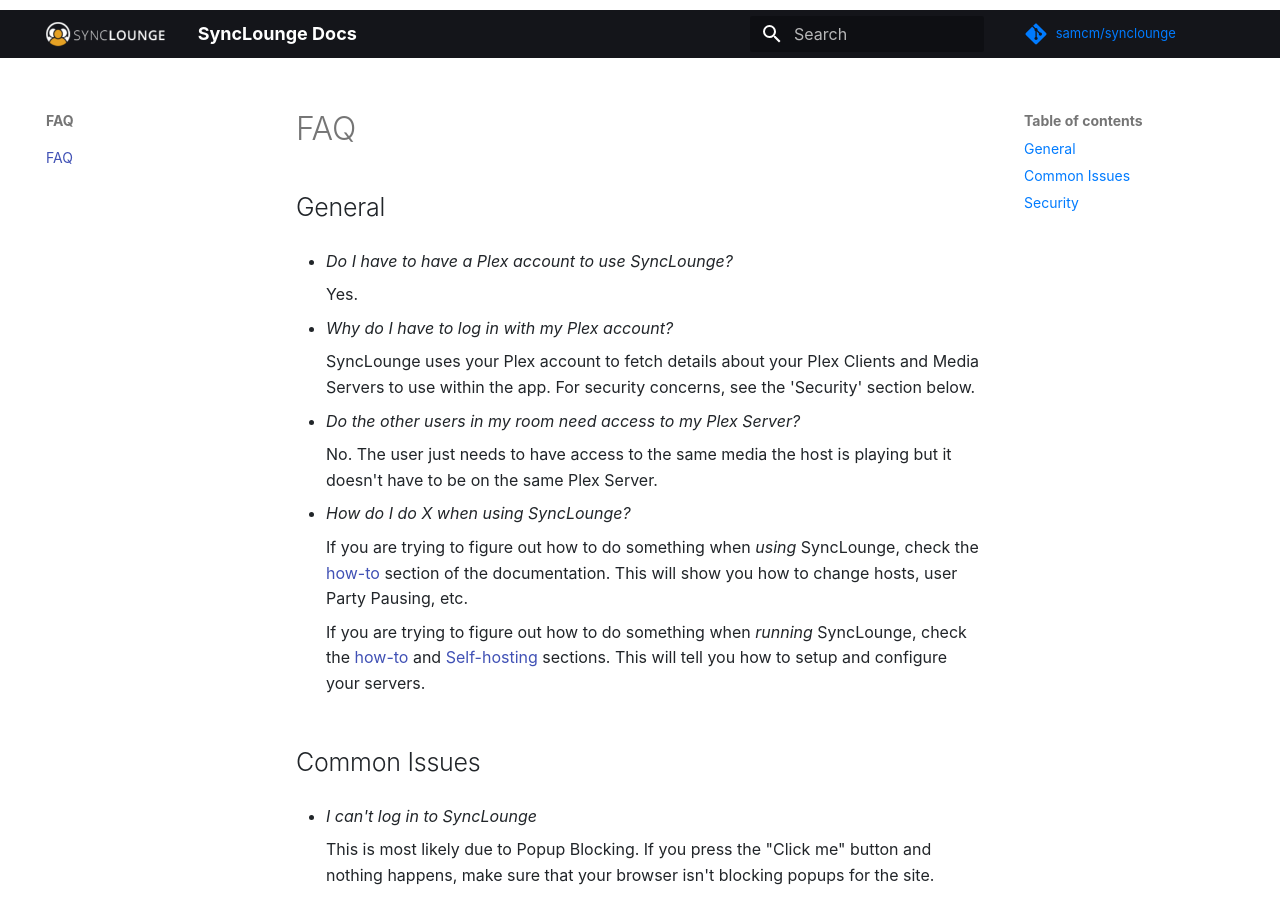
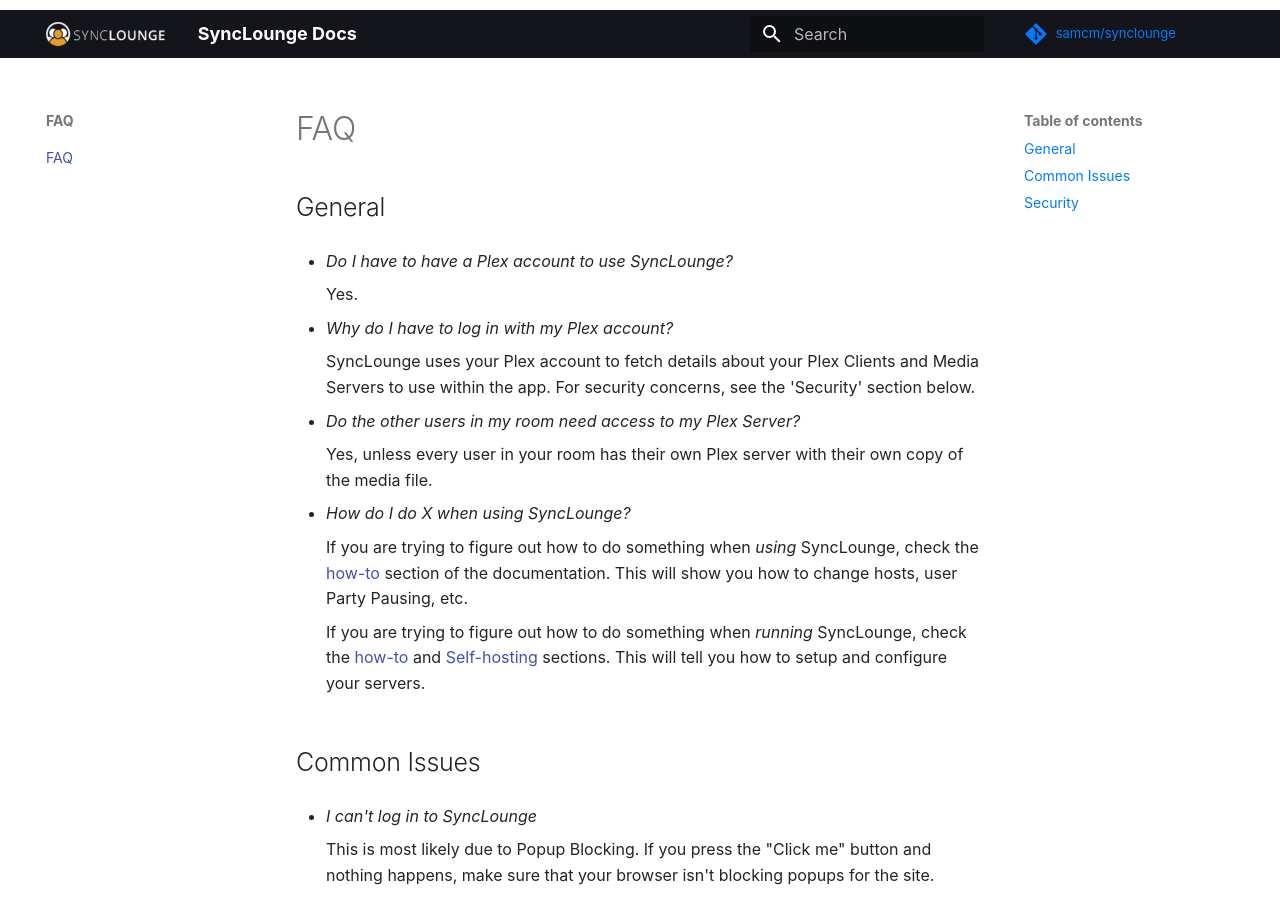
Before and after one commit to synclounge/docs.synclounge.tv, an MkDocs documentation site: the page built from docs/faq.md, in a window 1280 px wide and 900 px high. Built offline with MkDocs 1.6.1 and Material for MkDocs 9.7.7, drawn with Linux system fonts in a browser that asks for light colours; comment, search, counter and statistics services are not loaded.

Commit message:
Update faq.md
As discussed in today's Discord chat between @scottdrakula, @donnie, @MagicalCodeMonkey , proposing change from:

"No. The user just needs to have access to the same media the host is playing but it doesn't have to be on the same Plex Server."

to

"Yes, unless every user in your room has their own Plex server with their own copy of the media file."

```diff
--- a/docs/faq.md
+++ b/docs/faq.md
@@ -15,7 +15,7 @@
 
 - _Do the other users in my room need access to my Plex Server?_
 
-    No. The user just needs to have access to the same media the host is playing but it doesn't have to be on the same Plex Server.
+    Yes, unless every user in your room has their own Plex server with their own copy of the media file.
 
 - _How do I do X when using SyncLounge?_
 
```
